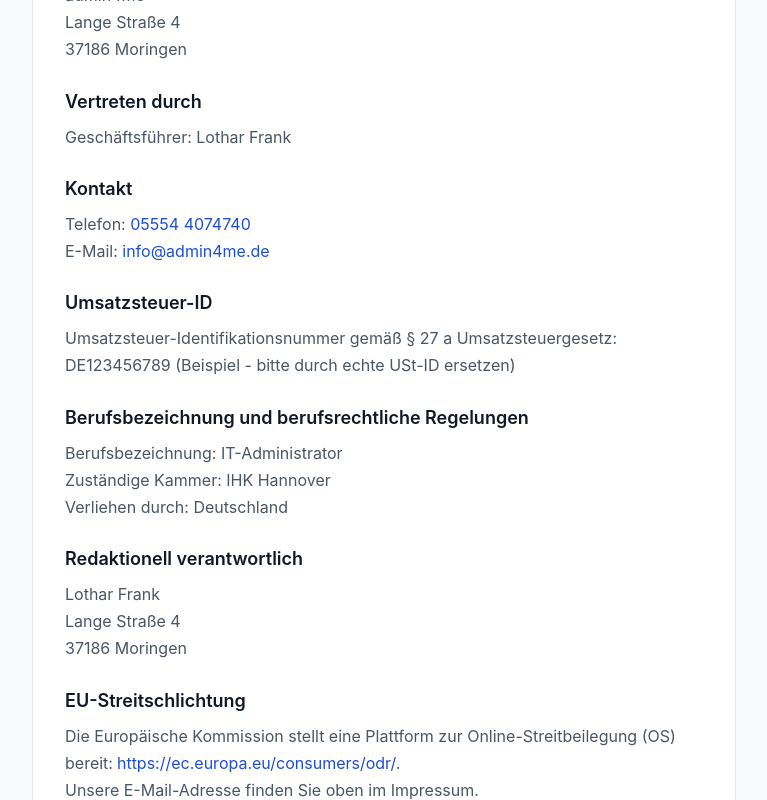
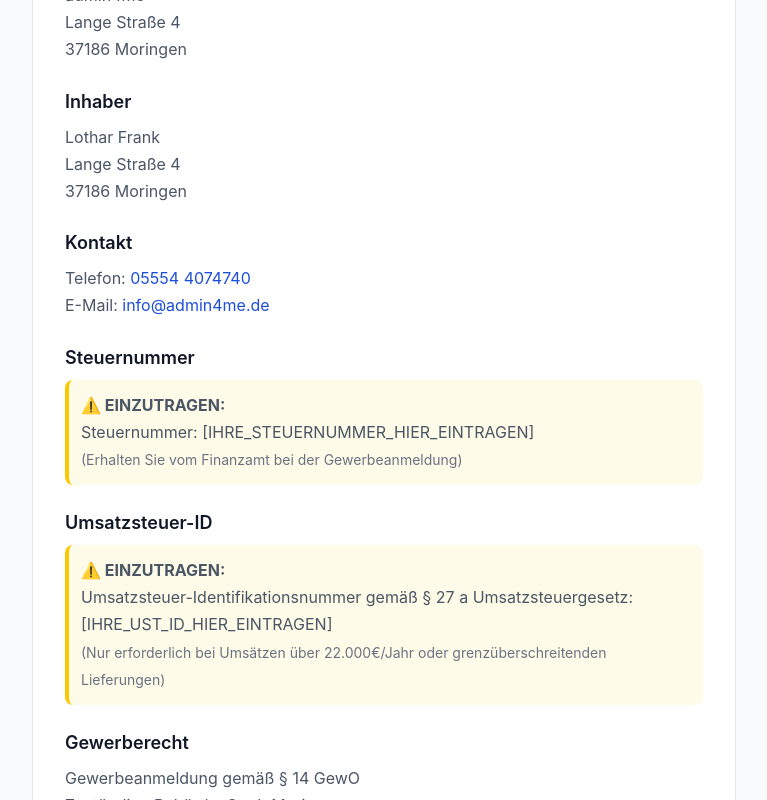
Before and after one commit to Remodops/admin4me, a Next.js app: page /impressum in a window 1280 px wide. Shown: the part 420-1220 px from the top of the page, without its empty margins (256-1023 px from the left). Built offline with nearby package versions, Linux system fonts and the light colour scheme.

Commit message:
change impressum text

```diff
--- a/src/app/impressum/page.tsx
+++ b/src/app/impressum/page.tsx
@@ -39,10 +39,12 @@ export default function Impressum() {
 
             <div>
               <h3 className="text-lg font-semibold text-gray-900 dark:text-white mb-2">
-                Vertreten durch
+                Inhaber
               </h3>
               <p>
-                Geschäftsführer: Lothar Frank
+                Lothar Frank<br />
+                Lange Straße 4<br />
+                37186 Moringen
               </p>
             </div>
 
@@ -58,11 +60,35 @@ export default function Impressum() {
 
             <div>
               <h3 className="text-lg font-semibold text-gray-900 dark:text-white mb-2">
+                Steuernummer
+              </h3>
+              <p className="bg-yellow-50 dark:bg-yellow-900/20 p-3 rounded-lg border-l-4 border-yellow-400">
+                <strong>⚠️ EINZUTRAGEN:</strong><br />
+                Steuernummer: [IHRE_STEUERNUMMER_HIER_EINTRAGEN]<br />
+                <span className="text-sm text-gray-500">(Erhalten Sie vom Finanzamt bei der Gewerbeanmeldung)</span>
+              </p>
+            </div>
+
+            <div>
+              <h3 className="text-lg font-semibold text-gray-900 dark:text-white mb-2">
                 Umsatzsteuer-ID
               </h3>
+              <p className="bg-yellow-50 dark:bg-yellow-900/20 p-3 rounded-lg border-l-4 border-yellow-400">
+                <strong>⚠️ EINZUTRAGEN:</strong><br />
+                Umsatzsteuer-Identifikationsnummer gemäß § 27 a Umsatzsteuergesetz:<br />
+                [IHRE_UST_ID_HIER_EINTRAGEN]<br />
+                <span className="text-sm text-gray-500">(Nur erforderlich bei Umsätzen über 22.000€/Jahr oder grenzüberschreitenden Lieferungen)</span>
+              </p>
+            </div>
+
+            <div>
+              <h3 className="text-lg font-semibold text-gray-900 dark:text-white mb-2">
+                Gewerberecht
+              </h3>
               <p>
-                Umsatzsteuer-Identifikationsnummer gemäß § 27 a Umsatzsteuergesetz:<br />
-                DE123456789 (Beispiel - bitte durch echte USt-ID ersetzen)
+                Gewerbeanmeldung gemäß § 14 GewO<br />
+                Zuständige Behörde: Stadt Moringen<br />
+                Gewerbeschein-Nr.: <span className="bg-yellow-50 dark:bg-yellow-900/20 px-2 py-1 rounded">[GEWERBESCHEIN_NR_HIER_EINTRAGEN]</span>
               </p>
             </div>
 
```
